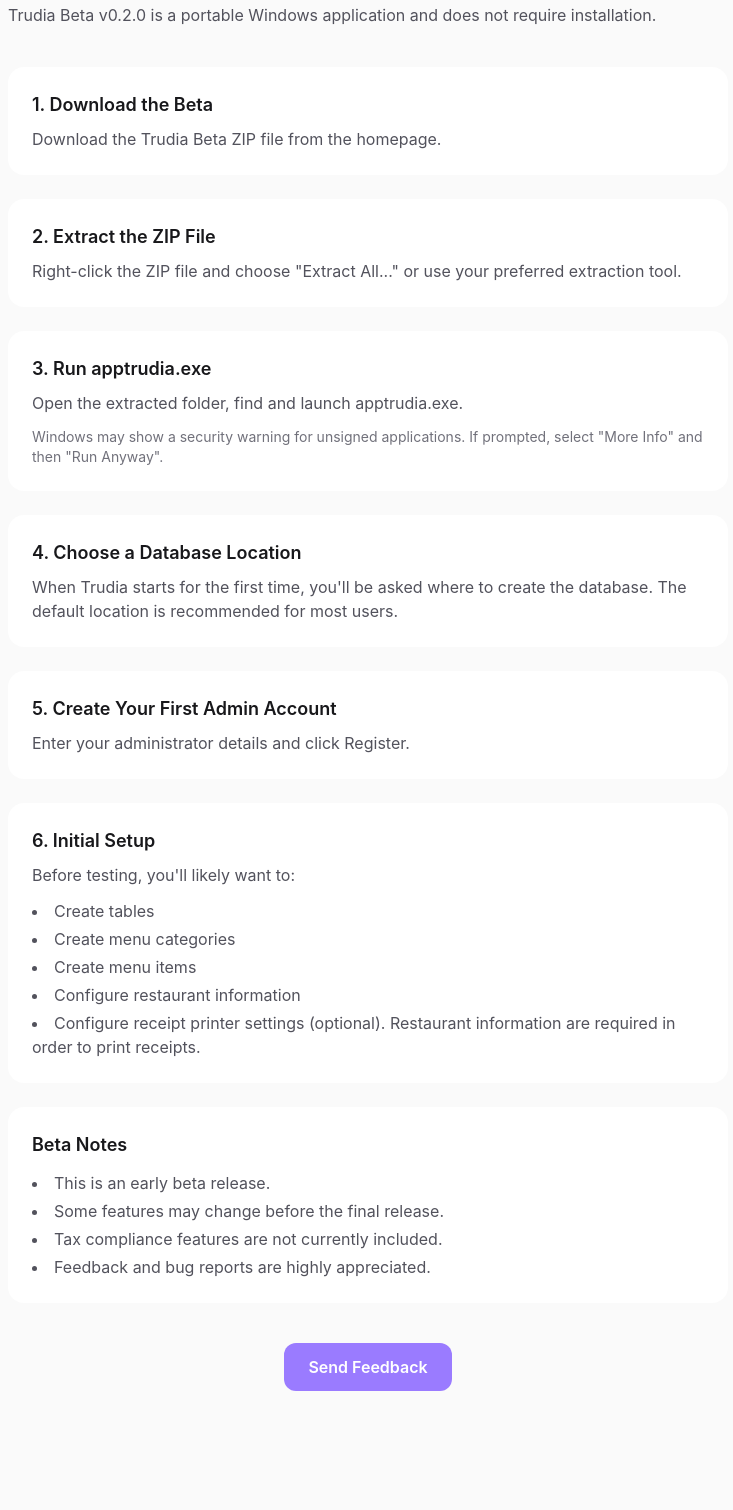
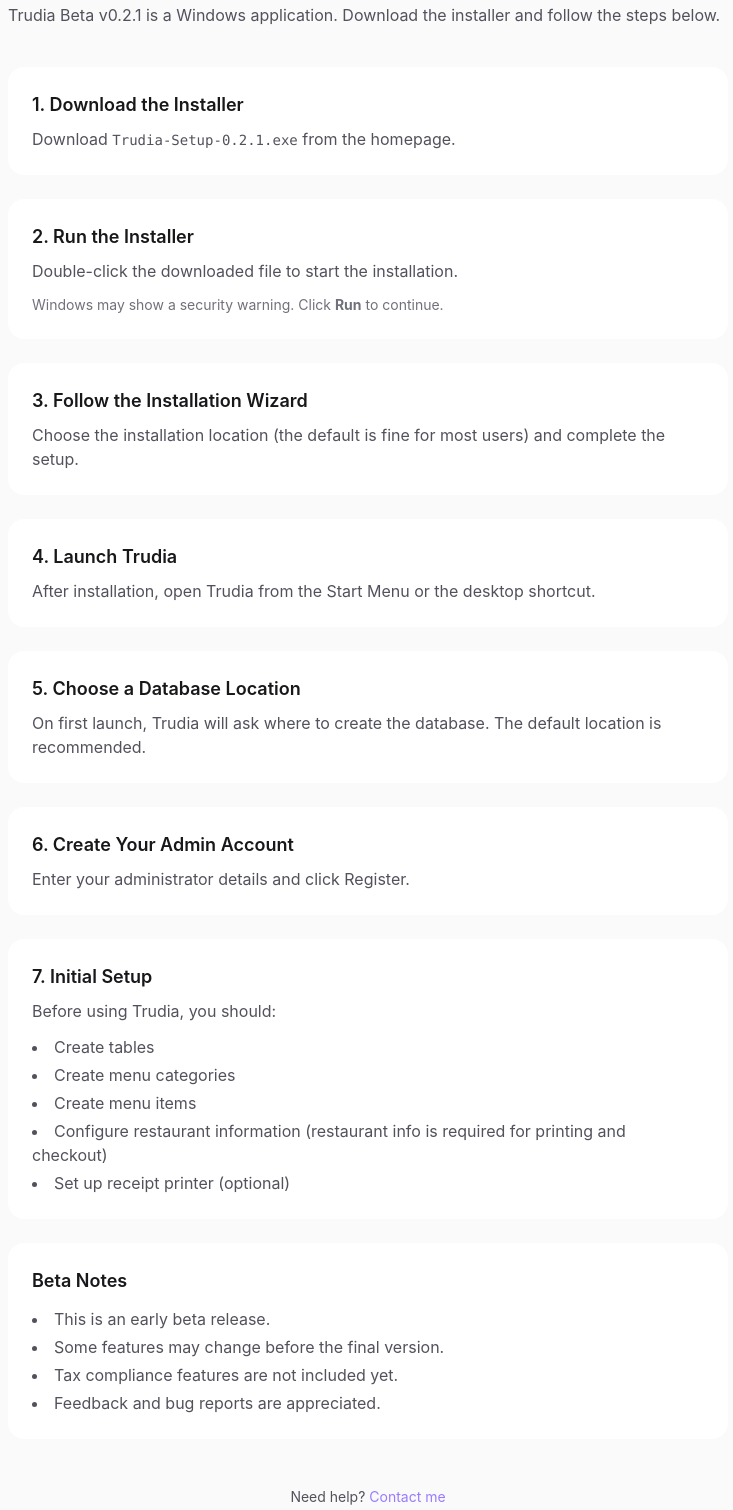
Before and after one commit to yh-yahan/trudia-pos, a website: page getting-started.html in a window 1280 px wide. Shown: the part 198-1708 px from the top of the page, without its empty margins (272-1005 px from the left). Before the commit the page ends 1669 px from the top, so only its background shows below. Drawn offline with Linux system fonts and the light colour scheme.

Commit message:
update getting started page

```diff
--- a/getting-started.html
+++ b/getting-started.html
@@ -1,5 +1,4 @@
 <!DOCTYPE html>
-
 <html lang="en">
 <head>
     <!-- Google tag (gtag.js) -->
@@ -8,9 +7,9 @@
     window.dataLayer = window.dataLayer || [];
     function gtag(){dataLayer.push(arguments);}
     gtag('js', new Date());
-
     gtag('config', 'G-EQP2JR33JQ');
     </script>
+
     <meta charset="UTF-8">
     <meta name="viewport" content="width=device-width, initial-scale=1.0">
     <link rel="icon" type="image/x-icon" href="./src/images/favicon.ico">
@@ -21,12 +20,10 @@
         body {
             font-family: Inter, system-ui, sans-serif;
         }
-
         :root {
             --primary: #9a7bff;
         }
     </style>
-
 </head>
 
 <body class="bg-zinc-50 text-zinc-900">
@@ -34,7 +31,7 @@
 <nav class="sticky top-0 z-50 bg-white border-b border-zinc-100">
     <div class="max-w-6xl mx-auto px-6 h-16 flex items-center justify-between">
         <div class="flex items-center gap-3">
-            <img src="./src/images/logo.png" class="w-8 h-8">
+            <img src="./src/images/logo.png" class="w-8 h-8" alt="Trudia">
             <span class="font-semibold text-xl">Trudia</span>
         </div>
 
@@ -46,66 +43,69 @@
 
 <section class="py-20">
     <div class="max-w-3xl mx-auto px-6">
+
         <h1 class="text-4xl font-bold">
             Getting Started
         </h1>
 
         <p class="mt-4 text-zinc-600">
-        Trudia Beta v0.2.0 is a portable Windows application and does not require installation.
+            Trudia Beta v0.2.1 is a Windows application. Download the installer and follow the steps below.
         </p>
 
         <div class="mt-10 space-y-6">
 
             <div class="bg-white rounded-2xl p-6">
                 <h2 class="font-semibold text-lg">
-                1. Download the Beta
+                    1. Download the Installer
                 </h2>
-
                 <p class="mt-2 text-zinc-600">
-                Download the Trudia Beta ZIP file from the homepage.
+                    Download <code class="text-sm bg-zinc-100 px-1.5 py-0.5 rounded">Trudia-Setup-0.2.1.exe</code> from the homepage.
                 </p>
             </div>
 
             <div class="bg-white rounded-2xl p-6">
                 <h2 class="font-semibold text-lg">
-                2. Extract the ZIP File
+                    2. Run the Installer
                 </h2>
-
                 <p class="mt-2 text-zinc-600">
-                Right-click the ZIP file and choose "Extract All..." or use your preferred extraction tool.
+                    Double-click the downloaded file to start the installation.
+                </p>
+                <p class="mt-3 text-sm text-zinc-500">
+                    Windows may show a security warning. Click <strong>Run</strong> to continue.
                 </p>
             </div>
 
             <div class="bg-white rounded-2xl p-6">
                 <h2 class="font-semibold text-lg">
-                3. Run apptrudia.exe
+                    3. Follow the Installation Wizard
                 </h2>
-
                 <p class="mt-2 text-zinc-600">
-                Open the extracted folder, find and launch apptrudia.exe.
-            </p>
-
-            <p class="mt-3 text-sm text-zinc-500">
-                Windows may show a security warning for unsigned applications. If prompted, select "More Info" and then "Run Anyway".
+                    Choose the installation location (the default is fine for most users) and complete the setup.
                 </p>
             </div>
 
             <div class="bg-white rounded-2xl p-6">
                 <h2 class="font-semibold text-lg">
-                4. Choose a Database Location
+                    4. Launch Trudia
                 </h2>
-
                 <p class="mt-2 text-zinc-600">
-                When Trudia starts for the first time, you'll be asked where to create the database.
-                The default location is recommended for most users.
+                    After installation, open Trudia from the Start Menu or the desktop shortcut.
                 </p>
             </div>
 
             <div class="bg-white rounded-2xl p-6">
                 <h2 class="font-semibold text-lg">
-                5. Create Your First Admin Account
+                    5. Choose a Database Location
                 </h2>
+                <p class="mt-2 text-zinc-600">
+                    On first launch, Trudia will ask where to create the database. The default location is recommended.
+                </p>
+            </div>
 
+            <div class="bg-white rounded-2xl p-6">
+                <h2 class="font-semibold text-lg">
+                    6. Create Your Admin Account
+                </h2>
                 <p class="mt-2 text-zinc-600">
                     Enter your administrator details and click Register.
                 </p>
@@ -113,19 +113,17 @@
 
             <div class="bg-white rounded-2xl p-6">
                 <h2 class="font-semibold text-lg">
-                6. Initial Setup
+                    7. Initial Setup
                 </h2>
-
                 <p class="mt-2 text-zinc-600">
-                Before testing, you'll likely want to:
+                    Before using Trudia, you should:
                 </p>
-
                 <ul class="mt-3 list-disc list-inside text-zinc-600 space-y-1">
                     <li>Create tables</li>
                     <li>Create menu categories</li>
                     <li>Create menu items</li>
-                <li>Configure restaurant information</li>
-                <li>Configure receipt printer settings (optional). Restaurant information are required in order to print receipts.</li>
+                    <li>Configure restaurant information (restaurant info is required for printing and checkout)</li>
+                    <li>Set up receipt printer (optional)</li>
                 </ul>
             </div>
 
@@ -133,31 +131,24 @@
                 <h2 class="font-semibold text-lg">
                     Beta Notes
                 </h2>
-
                 <ul class="mt-3 list-disc list-inside text-zinc-600 space-y-1">
                     <li>This is an early beta release.</li>
-                <li>Some features may change before the final release.</li>
-                <li>Tax compliance features are not currently included.</li>
-                <li>Feedback and bug reports are highly appreciated.</li>
+                    <li>Some features may change before the final version.</li>
+                    <li>Tax compliance features are not included yet.</li>
+                    <li>Feedback and bug reports are appreciated.</li>
                 </ul>
             </div>
 
         </div>
 
-    <div class="mt-10 text-center">
-
-        <a
-            href="./index.html#feedback-form"
-            class="inline-flex px-6 py-3 rounded-xl text-white font-semibold"
-            style="background:#9a7bff;"
-        >
-            Send Feedback
-        </a>
-
+        <div class="mt-12 text-center">
+            <p class="text-zinc-600 text-sm">
+                Need help?
+                <a href="./index.html#contact" class="hover:underline" style="color:#9a7bff;">Contact me</a>
+            </p>
         </div>
 
     </div>
-
 </section>
 
 </body>
```
Also changed, not shown: index.html (+1 -1 lines). Lines whose indentation alone changed are shown as unchanged.
